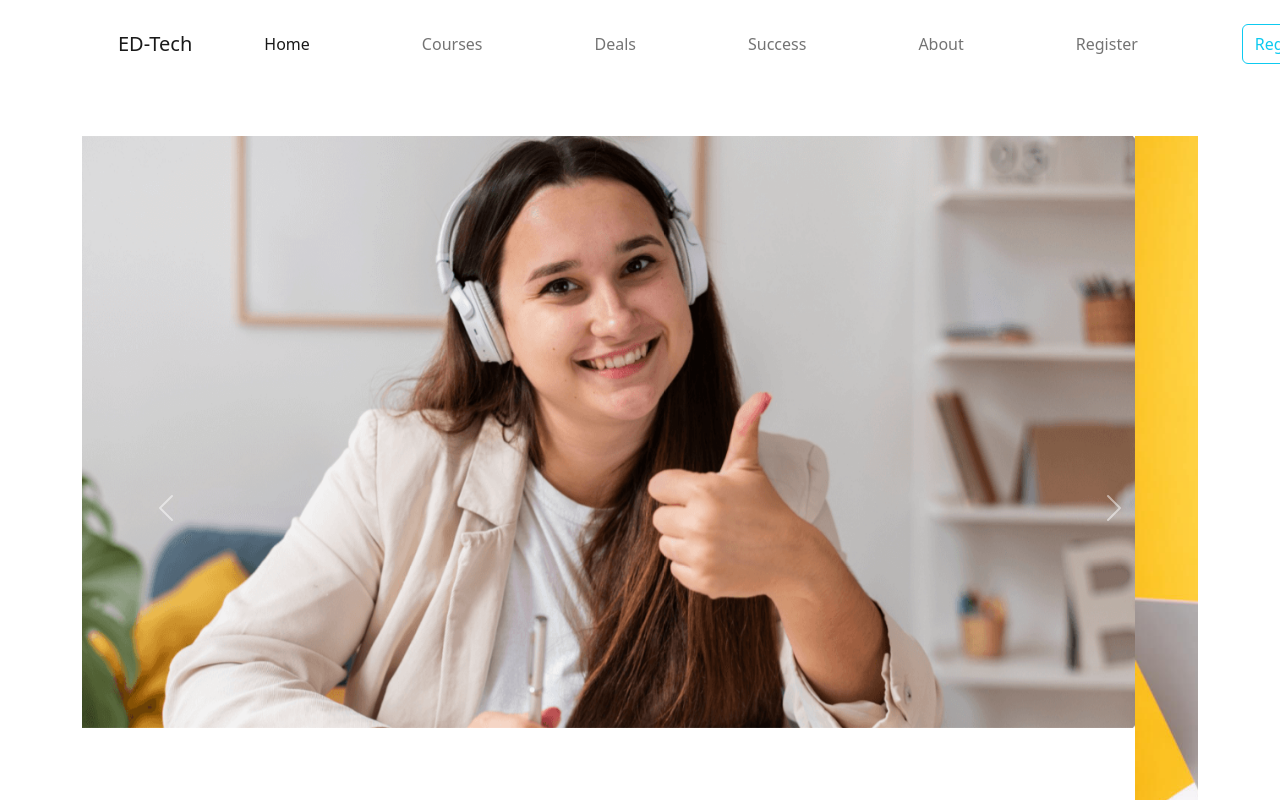
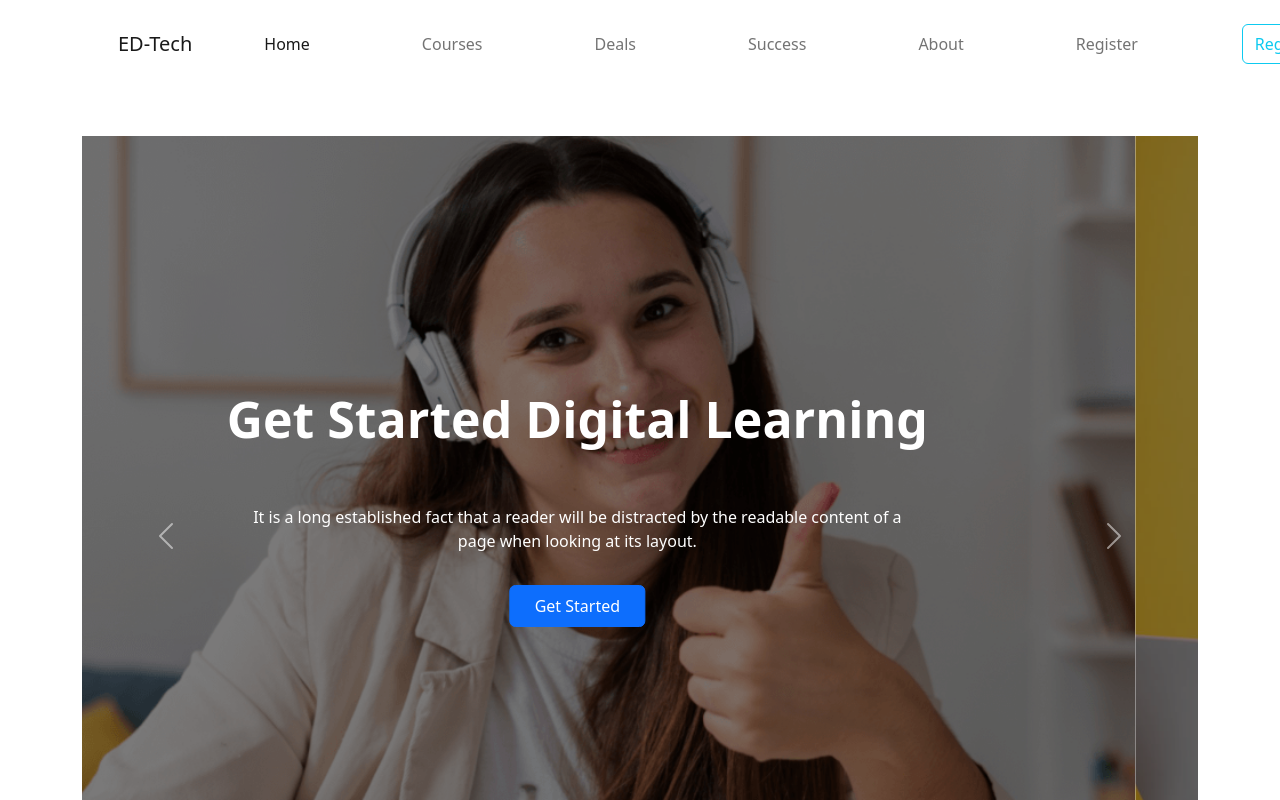
Before and after one commit to noman27/Ed-Tech, a plain HTML site: page index.html in a window 1280 px wide. Shown: the top 800 px of the page. Drawn offline with nearby package versions, Linux system fonts and the light colour scheme.

Commit message:
bonus works select

```diff
--- a/custom.css
+++ b/custom.css
@@ -2,6 +2,17 @@
     width: 100%;
     height: 650px;
 }
+.carousel-inner img {
+    height: 100vh;
+    object-fit: cover;
+    filter: brightness(50%)
+}
+
+.ctextstyle{
+    font-weight: 700;
+    font-size: 50px;
+}
+
 .titles{
     font-weight: 600;
 }
--- a/index.html
+++ b/index.html
@@ -46,12 +46,63 @@
             <div class="carousel-inner">
               <div class="carousel-item active">
                 <img src="images/cover/cover-1.png" class="d-block w-100 img-fluid  " alt="...">
+                <div class="carousel-caption translate-middle-y top-50">
+
+                  <div class="carousel-text">
+                    <p class="py-3 ctextstyle">Get Started Digital Learning</p>
+                    <p class="py-3 px-5">
+                      It is a long established fact that a reader will be
+                      distracted by the readable content of a page when looking at
+                      its layout.
+                    </p>
+                  </div>
+                  <div class="start-btn">
+                    <button type="button" class="btn btn-primary px-4 py-2">
+                      Get Started
+                    </button>
+                  </div>
+
+                </div>
               </div>
               <div class="carousel-item">
                 <img src="images/cover/cover-2.jpg" class="d-block w-100 img-fluid " alt="...">
+                <div class="carousel-caption translate-middle-y top-50">
+
+                  <div class="carousel-text">
+                    <p class="py-3 ctextstyle">Get Started Digital Learning</p>
+                    <p class="py-3 px-5">
+                      It is a long established fact that a reader will be
+                      distracted by the readable content of a page when looking at
+                      its layout.
+                    </p>
+                  </div>
+                  <div class="start-btn">
+                    <button type="button" class="btn btn-primary px-4 py-2">
+                      Get Started
+                    </button>
+                  </div>
+
+                </div>
               </div>
               <div class="carousel-item">
                 <img src="images/cover/cover-3.jpg" class="d-block w-100 img-fluid " alt="...">
+                <div class="carousel-caption translate-middle-y top-50">
+
+                  <div class="carousel-text">
+                    <p class="py-3 ctextstyle">Get Started Digital Learning</p>
+                    <p class="py-3 px-5">
+                      It is a long established fact that a reader will be
+                      distracted by the readable content of a page when looking at
+                      its layout.
+                    </p>
+                  </div>
+                  <div class="start-btn">
+                    <button type="button" class="btn btn-primary px-4 py-2">
+                      Get Started
+                    </button>
+                  </div>
+
+                </div>
               </div>
             </div>
             <button class="carousel-control-prev" type="button" data-bs-target="#carouselExampleControls" data-bs-slide="prev">
```
